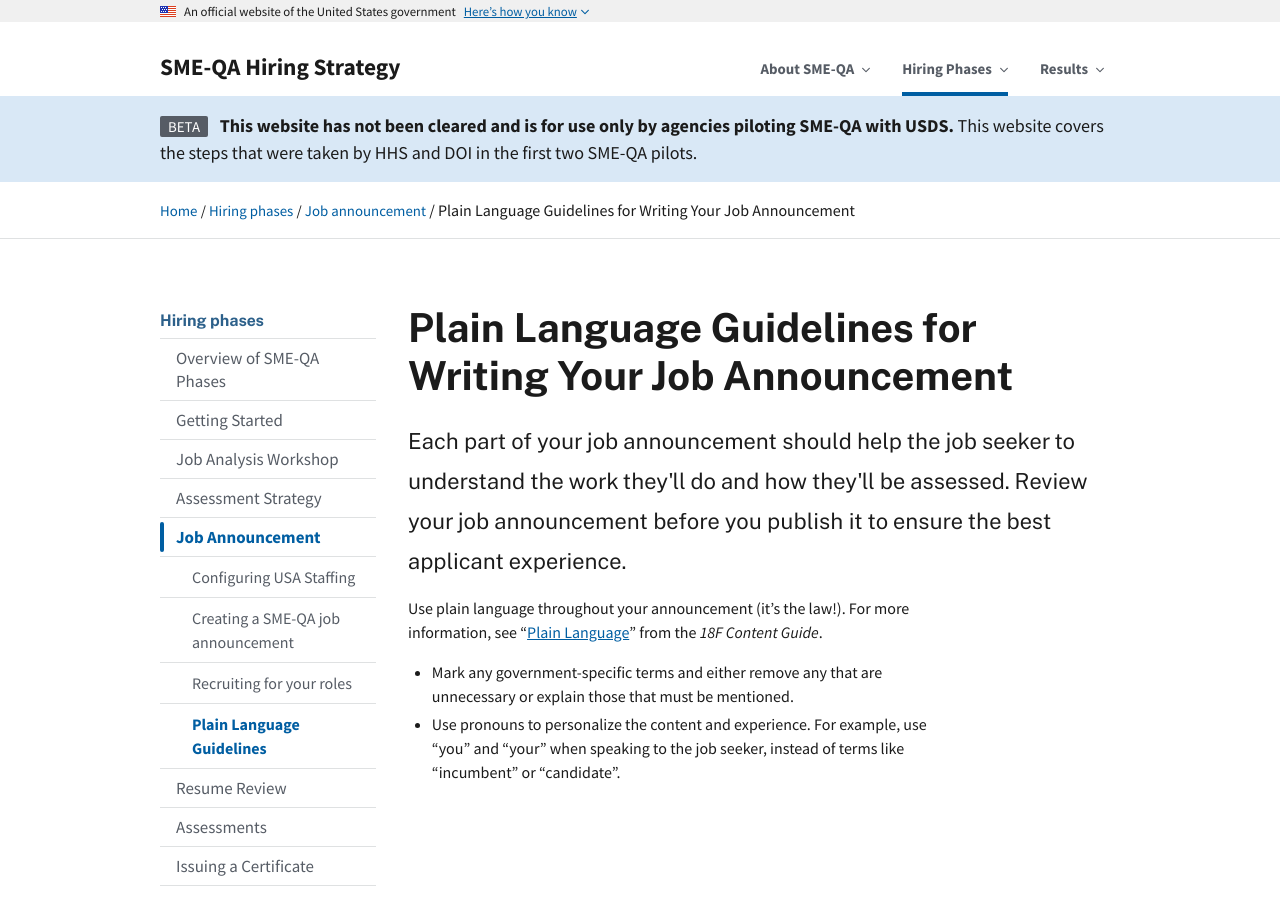
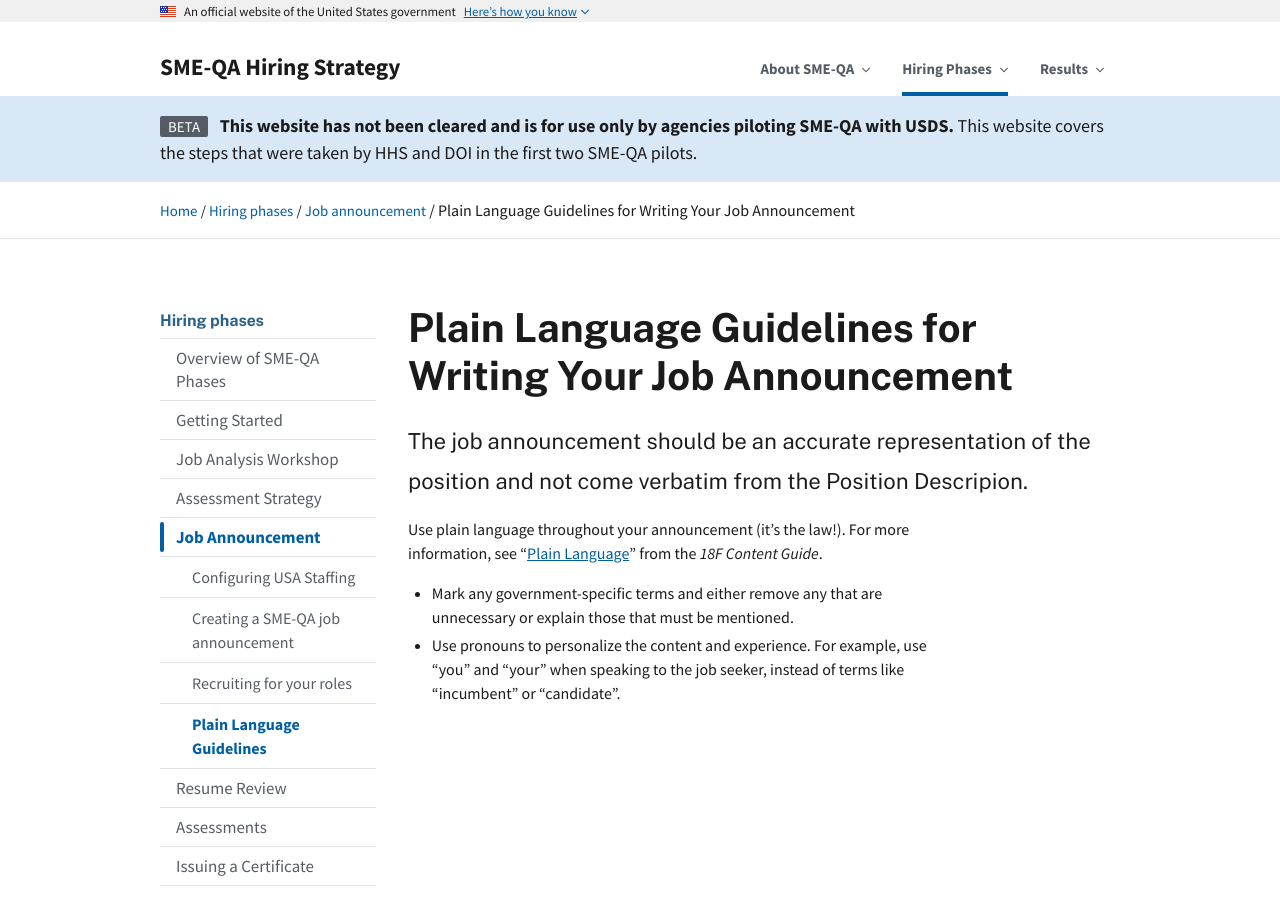
Before and after one commit to usds/SME-QA-Website, a Jekyll site: the page built from pages/phases/job-announcement/plain-language-guidelines.md, in a window 1280 px wide and 900 px high. Built offline with Jekyll 4.4.1, drawn with Linux system fonts in a browser that asks for light colours.

Commit message:
Update plain-language-guidelines.md

```diff
--- a/pages/phases/job-announcement/plain-language-guidelines.md
+++ b/pages/phases/job-announcement/plain-language-guidelines.md
@@ -6,7 +6,7 @@ title: Plain Language Guidelines for Writing Your Job Announcement
 sidenav: hiring-phases
 phase: job-announcement
 sub-phase-order: 040
-intro: Each part of your job announcement should help the job seeker to understand the work they'll do and how they'll be assessed. Review your job announcement before you publish it to ensure the best applicant experience.
+intro: The job announcement should be an accurate representation of the position and not come verbatim from the Position Descripion.
 ---
 
 <p class="usa-intro">
```
